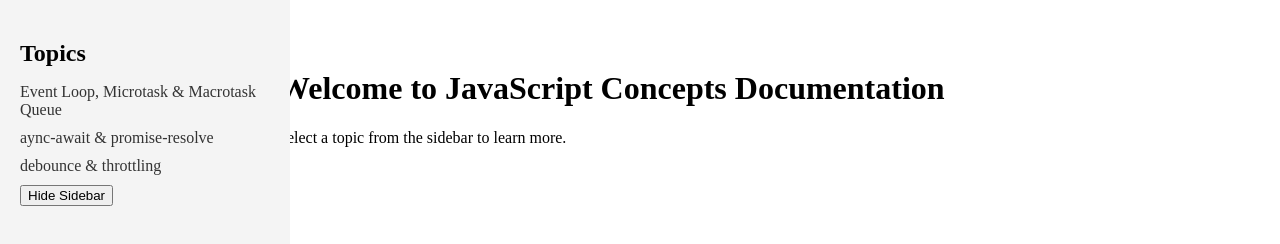
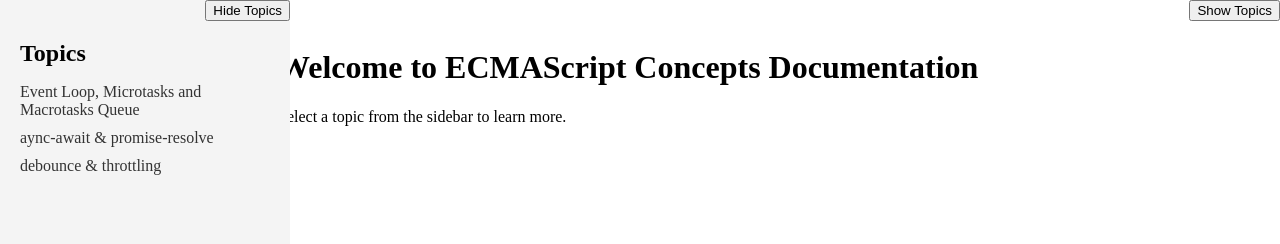
Before and after one commit to jcoding09/jcoding09.github.io, a plain HTML site: page index.html in a window 1280 px wide. Drawn offline with Linux system fonts and the light colour scheme.

Commit message:
Update CSS

```diff
--- a/css/style.css
+++ b/css/style.css
@@ -13,6 +13,17 @@
 .content {
   margin-left: 250px; /* Same as sidebar width */
   padding: 20px;
+}
+
+.container {
+  position: relative;
+}
+
+#sidebarShow,
+#sidebarHide {
+  position: absolute;
+  top: 0;
+  right: 0;
 }
 
 /* Style for sidebar heading */
--- a/index.html
+++ b/index.html
@@ -1,26 +1,25 @@
 <!DOCTYPE html>
 <html lang="en">
   <head>
-    <meta charset="UTF-8">
-    <meta name="viewport" content="width=device-width, initial-scale=1.0">
+    <meta charset="UTF-8" />
+    <meta name="viewport" content="width=device-width, initial-scale=1.0" />
     <title>JavaScript Concepts Documentation</title>
-    <link rel="stylesheet" href="css/style.css">
+    <link rel="stylesheet" href="css/style.css" />
   </head>
   <body>
     <div class="sidebar">
       <h2>Topics</h2>
       <ul>
-            <li><a href="topics/topic1.html">Event Loop, Microtask & Macrotask Queue</a></li>
+        <li><a href="topics/topic1.html">Event Loop, Microtasks and Macrotasks Queue</a></li>
         <li><a href="topics/topic2.html">aync-await & promise-resolve</a></li>
         <li><a href="topics/topic3.html">debounce & throttling</a></li>
-    <button id="sidebarHide">Hide Sidebar</button>
-
+        <button id="sidebarHide">Hide Topics</button>
       </ul>
     </div>
-    <button id="sidebarShow">Show Sidebar</button>
+    <button id="sidebarShow">Show Topics</button>
 
     <div class="content">
-        <h1>Welcome to JavaScript Concepts Documentation</h1>
+      <h1>Welcome to ECMAScript Concepts Documentation</h1>
       <p>Select a topic from the sidebar to learn more.</p>
     </div>
     <script src="js/script.js"></script>
--- a/js/script.js
+++ b/js/script.js
@@ -1,54 +1,52 @@
 // Get references to sidebar and content elements
-const sidebar = document.querySelector('.sidebar');
-const content = document.querySelector('.content');
+const sidebar = document.querySelector(".sidebar");
+const content = document.querySelector(".content");
 
 function toggleSidebarHide() {
   // Hide the sidebar
-    sidebar.style.display = 'none';
+  sidebar.style.display = "none";
 
   // Adjust content margin to remove the space occupied by the sidebar
-    content.style.marginLeft = '0';
+  content.style.marginLeft = "0";
 }
 
 function toggleSidebarShow() {
   // Show the sidebar
-    sidebar.style.display = 'block';
+  sidebar.style.display = "block";
 
   // Adjust content margin to accommodate the sidebar
-    content.style.marginLeft = '250px';
+  content.style.marginLeft = "250px";
 }
 
+// Event listener to toggle sidebar visibility when sidebar button is clicked
+document.getElementById("sidebarHide").addEventListener("click", toggleSidebarHide);
 
-// Event listener to toggle sidebar visibility when sidebar button is clicked
-document.getElementById('sidebarHide').addEventListener('click', toggleSidebarHide);
+document.getElementById("sidebarShow").addEventListener("click", toggleSidebarShow);
 
-
-document.getElementById('sidebarShow').addEventListener('click', toggleSidebarShow);
-
-document.addEventListener("DOMContentLoaded", function() {
+document.addEventListener("DOMContentLoaded", function () {
   // Get the content div
-    const contentDiv = document.querySelector('.content');
+  const contentDiv = document.querySelector(".content");
 
   // Function to load topic content
   function loadTopicContent(topicUrl) {
     fetch(topicUrl)
-            .then(response => response.text())
-            .then(data => {
+      .then((response) => response.text())
+      .then((data) => {
         contentDiv.innerHTML = data;
       })
-            .catch(error => {
-                console.error('Error fetching topic content:', error);
+      .catch((error) => {
+        console.error("Error fetching topic content:", error);
       });
   }
 
   // Get all the topic links in the sidebar
-    const topicLinks = document.querySelectorAll('.sidebar a');
+  const topicLinks = document.querySelectorAll(".sidebar a");
 
   // Attach click event listeners to each topic link
-    topicLinks.forEach(link => {
-        link.addEventListener('click', function(event) {
+  topicLinks.forEach((link) => {
+    link.addEventListener("click", function (event) {
       event.preventDefault(); // Prevent default link behavior
-            const topicUrl = this.getAttribute('href'); // Get the href attribute of the clicked link
+      const topicUrl = this.getAttribute("href"); // Get the href attribute of the clicked link
       loadTopicContent(topicUrl); // Load topic content
     });
   });
```
Also changed, not shown: topics/topic1.html (+7 -7 lines). Lines whose indentation alone changed are shown as unchanged.
